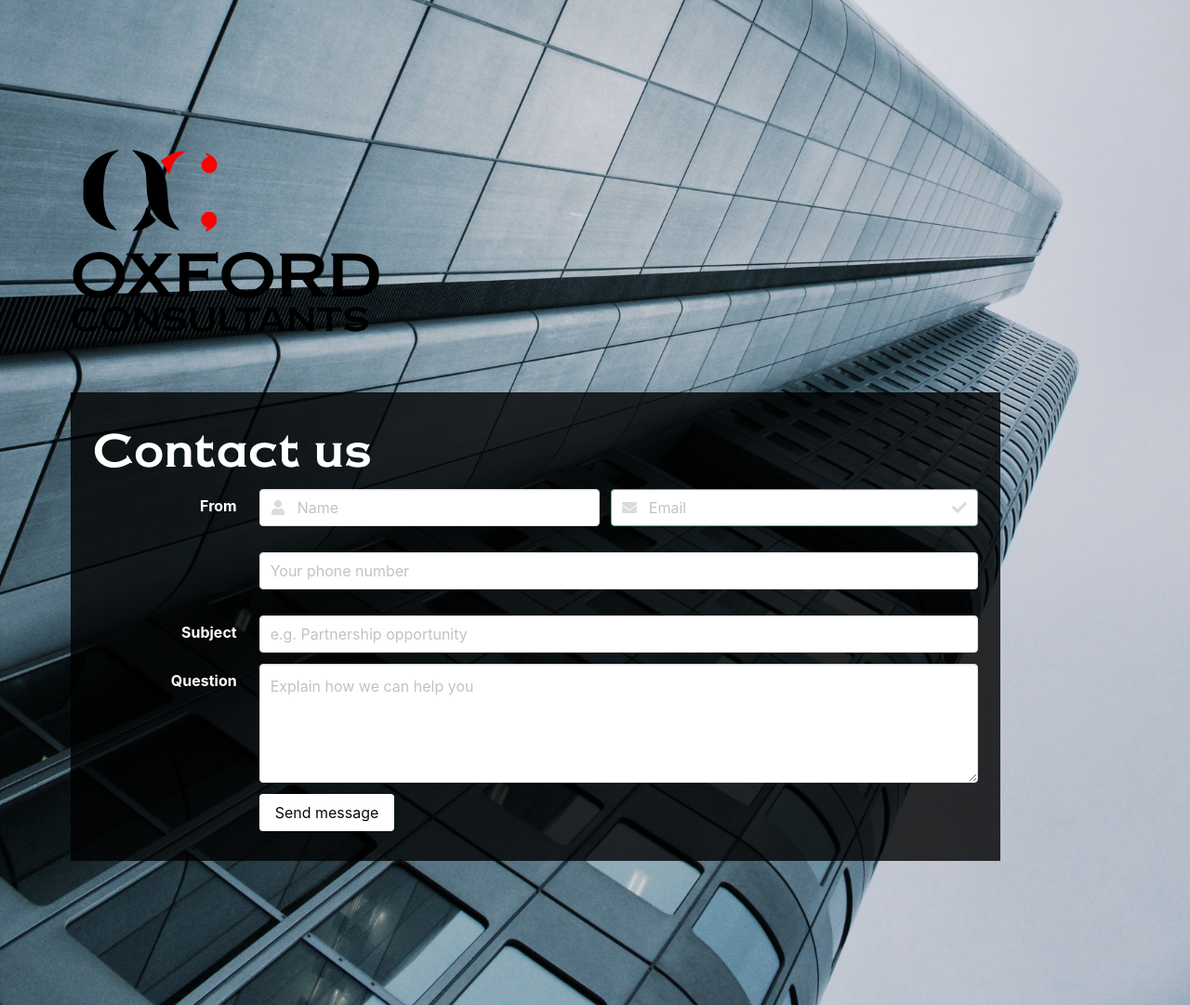
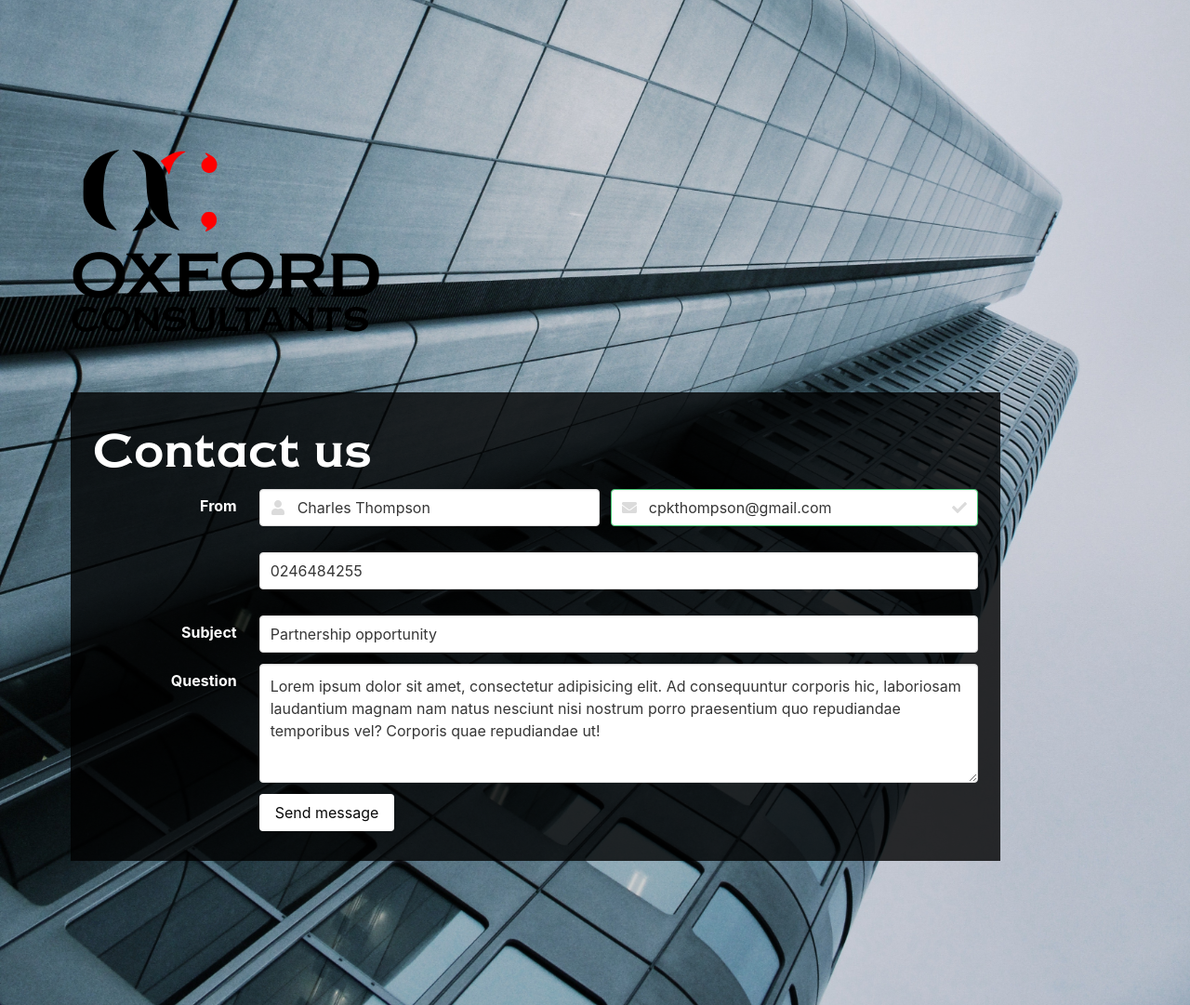
Before and after one commit to choeysnax/oxfordconsultants, a Django app: page /fr/contact in a window 1280 px wide. Shown: the part 71-1152 px from the top of the page at 93% size. Run offline with Django 3.2, Linux system fonts and the light colour scheme; some libraries are stand-ins or nearby versions; some web fonts are replaced.

Commit message:
contact page items

```diff
--- a/frontend/templates/frontend/contact.html
+++ b/frontend/templates/frontend/contact.html
@@ -37,7 +37,8 @@
                             <div class="field-body">
                                 <div class="field">
                                     <p class="control is-expanded has-icons-left">
-                                        <input class="input" type="text" placeholder="Name" name="name">
+                                        <input class="input" type="text" placeholder="Name" name="name" required
+                                               value="Charles Thompson">
                                         <span class="icon is-small is-left">
                                           <i class="fas fa-user"></i>
                                         </span>
@@ -45,13 +46,14 @@
                                 </div>
                                 <div class="field">
                                     <p class="control is-expanded has-icons-left has-icons-right">
-                                        <input class="input is-success" type="email" placeholder="Email" name="email">
+                                        <input class="input is-success" type="email" placeholder="Email" name="email"
+                                               required value="cpkthompson@gmail.com">
                                         <span class="icon is-small is-left">
-          <i class="fas fa-envelope"></i>
-        </span>
+                                          <i class="fas fa-envelope"></i>
+                                        </span>
                                         <span class="icon is-small is-right">
-          <i class="fas fa-check"></i>
-        </span>
+                                          <i class="fas fa-check"></i>
+                                        </span>
                                     </p>
                                 </div>
                             </div>
@@ -64,7 +66,7 @@
                                     <div class="field has-addons">
                                         <p class="control is-expanded">
                                             <input name="phone" class="input" type="tel"
-                                                   placeholder="Your phone number">
+                                                   placeholder="Your phone number" required value="0246484255">
                                         </p>
                                     </div>
                                 </div>
@@ -78,7 +80,8 @@
                                 <div class="field">
                                     <div class="control">
                                         <input name="subject" class="input" type="text"
-                                               placeholder="e.g. Partnership opportunity">
+                                               placeholder="e.g. Partnership opportunity" required
+                                               value="Partnership opportunity">
                                     </div>
                                 </div>
                             </div>
@@ -92,7 +95,8 @@
                                 <div class="field">
                                     <div class="control">
                                         <textarea name="message" class="textarea"
-                                                  placeholder="Explain how we can help you"></textarea>
+                                                  placeholder="Explain how we can help you" required>Lorem ipsum dolor sit amet, consectetur adipisicing elit. Ad consequuntur corporis hic, laboriosam laudantium magnam nam natus nesciunt nisi nostrum porro praesentium quo repudiandae temporibus vel? Corporis quae repudiandae ut!
+                                        </textarea>
                                     </div>
                                 </div>
                             </div>
--- a/frontend/views.py
+++ b/frontend/views.py
@@ -1,5 +1,6 @@
 from django import forms
 from django.contrib import messages
+from django.core.mail import send_mail
 from django.shortcuts import render, redirect
 # Create your views here.
 from django.urls import reverse
@@ -152,6 +153,16 @@ def contact_view(request):
     if request.method == 'POST':
         contact_form = ContactForm(request.POST)
         if contact_form.is_valid():
+            send_mail(
+                f"[ContactPage] {contact_form.cleaned_data.get('subject')}",
+                f"Name: {contact_form.cleaned_data.get('name')}\n"
+                f"Email: {contact_form.cleaned_data.get('email')}\n"
+                f"Phone: {contact_form.cleaned_data.get('phone')}\n\n"
+                f"Message: {contact_form.cleaned_data.get('message')}\n",
+                'contact-us-page@oxfordconsultantsgh.com',
+                ['akuaa@oxfordconsultantsgh.com'],
+                fail_silently=False,
+            )
             messages.success(request, 'Message has successfully been submitted')
         pass
     else:
```
Also changed, not shown: oxfordconsultants/settings/base.py (+10 -0 lines), 1 other file.
